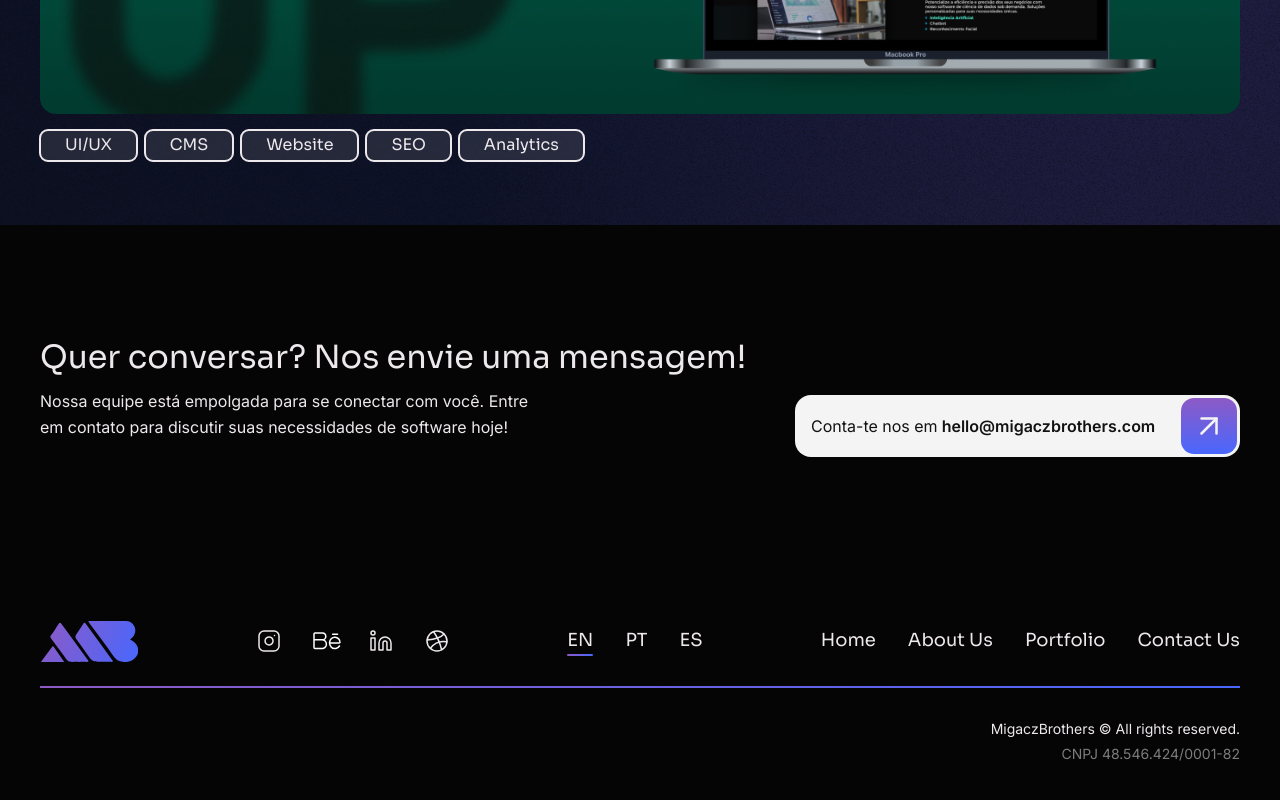
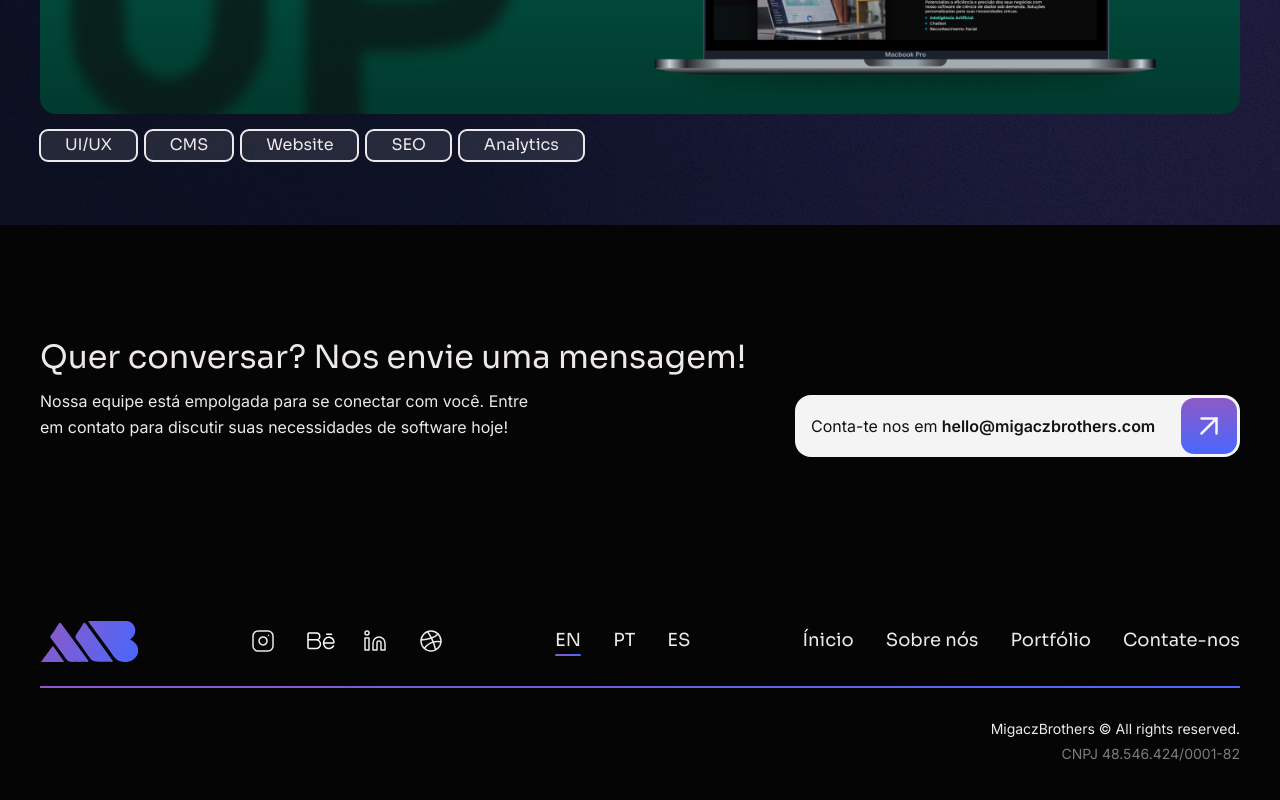
Before and after one commit to Migacz-Brothers/migacz-brothers, a Next.js app: page /pt in a window 1280 px wide. Shown: the part 3797-4597 px from the top of the page. Built offline with nearby package versions, Linux system fonts and the light colour scheme.

Commit message:
add footer translation

```diff
--- a/app/page.tsx
+++ b/app/page.tsx
@@ -45,7 +45,13 @@ export default function Home() {
           textButton='Contact us at'
         />
       </main>
-      <Footer home />
+      <Footer
+        home
+        homeButton='Home'
+        aboutUsButton='About Us'
+        portfolioButton='Portfolio'
+        contactUsButton='Contact Us'
+      />
     </>
   );
 }
--- a/app/pt/page.tsx
+++ b/app/pt/page.tsx
@@ -48,7 +48,14 @@ export default function Home() {
           textButton='Conta-te nos em'
         />
       </main>
-      <Footer home />
+      <Footer
+        home
+        homeButton='Ínicio'
+        aboutUsButton='Sobre nós'
+        portfolioButton='Portfólio'
+        contactUsButton='Contate-nos'
+        basePath='pt'
+      />
     </>
   );
 }
--- a/components/Footer/Footer.tsx
+++ b/components/Footer/Footer.tsx
@@ -11,9 +11,21 @@ import CompanyLogo from '../svgs/CompanyLogo';
 
 interface FooterProps {
   home?: boolean;
+  homeButton: string;
+  aboutUsButton: string;
+  portfolioButton: string;
+  contactUsButton: string;
+  basePath?: string;
 }
 
-export default function Footer({ home = false }: FooterProps) {
+export default function Footer({
+  home = false,
+  homeButton,
+  aboutUsButton,
+  portfolioButton,
+  contactUsButton,
+  basePath = '',
+}: FooterProps) {
   return (
     <footer className='my-5 pb-18'>
       <motion.div
@@ -75,15 +87,17 @@ export default function Footer({ home = false }: FooterProps) {
             <LanguageLink href='/es'>ES</LanguageLink>
           </ul>
           <ul className='order-1 flex flex-col gap-4 lg:order-none lg:flex-row lg:gap-8'>
-            <FooterLink href={(home ? '' : '/') + '#home'}>Home</FooterLink>
-            <FooterLink href={(home ? '' : '/') + '#about'}>
-              About Us
+            <FooterLink href={basePath + (home ? '' : '/') + '#home'}>
+              {homeButton}
             </FooterLink>
-            <FooterLink href={(home ? '' : '/') + '#portfolio'}>
-              Portfolio
+            <FooterLink href={basePath + (home ? '' : '/') + '#about'}>
+              {aboutUsButton}
             </FooterLink>
-            <FooterLink href={(home ? '' : '/') + '#portfolio'}>
-              Contact Us
+            <FooterLink href={basePath + (home ? '' : '/') + '#portfolio'}>
+              {portfolioButton}
+            </FooterLink>
+            <FooterLink href={basePath + (home ? '' : '/') + '#portfolio'}>
+              {contactUsButton}
             </FooterLink>
           </ul>
         </div>
```
